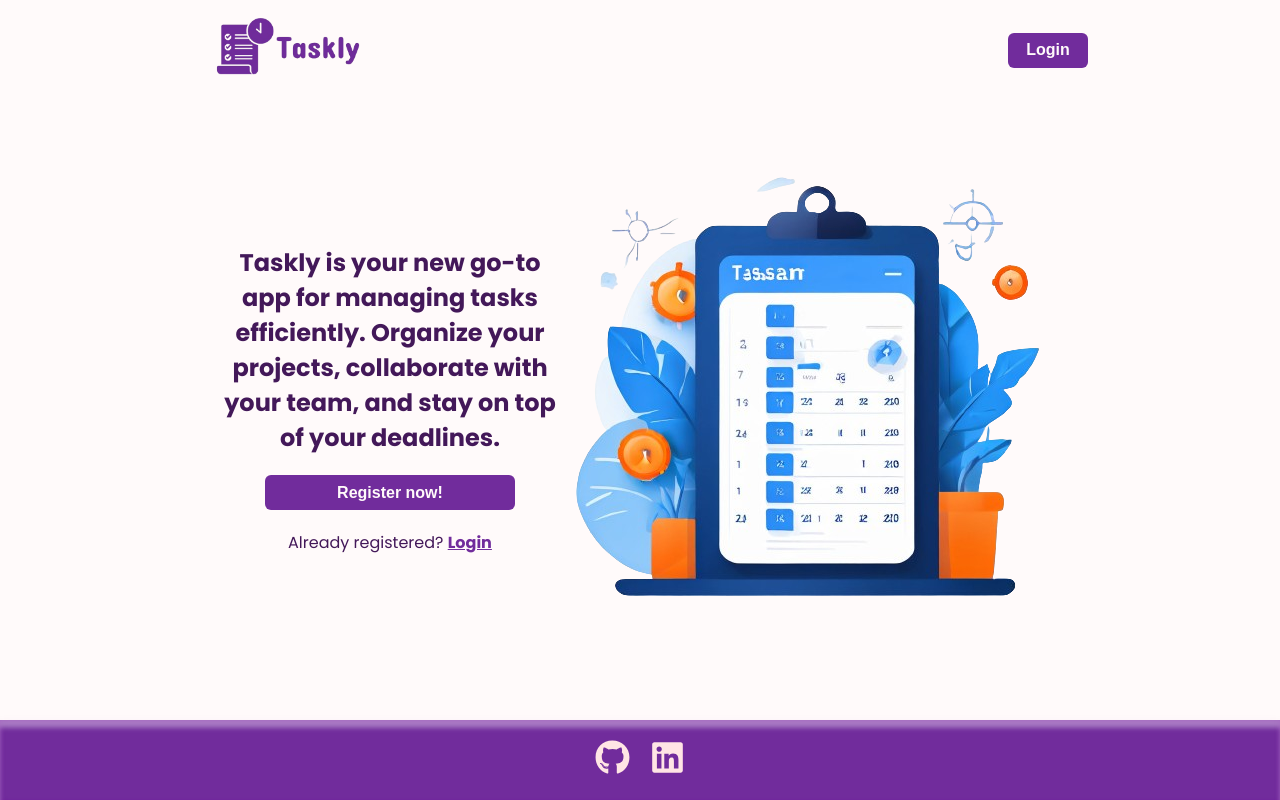
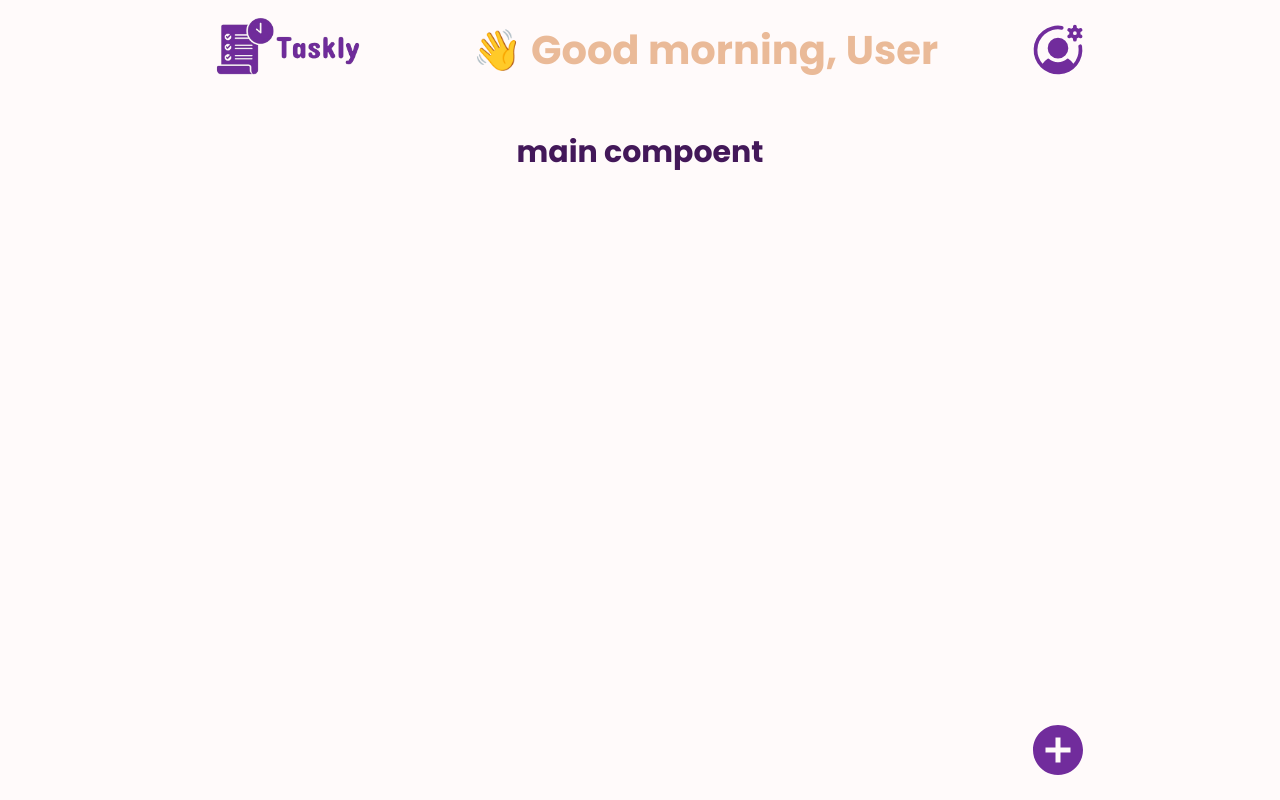
Before and after one commit to Naeemi7/Taskly, a React (Vite) app in the folder client/: page / in a window 1280 px wide. Built offline with nearby package versions, Linux system fonts and the light colour scheme.

Commit message:
the problem with the profile dropdown navigation has been resolved

```diff
--- a/client/src/components/Features/Navbar/DropdownItem.jsx
+++ b/client/src/components/Features/Navbar/DropdownItem.jsx
@@ -4,17 +4,18 @@ import Icon from "@reusable/Icon";
 
 const DropdownItem = ({ item }) => {
   return (
-    <li>
-      <Link to={item.to}>
+    <Link to={item.to} className="dropdown-link-items">
+      <li>
         <Icon
           library={item.library}
           name={item.name}
           size={item.size}
           className="dropdown-icon"
         />
-      </Link>
-      {item.label}
-    </li>
+
+        {item.label}
+      </li>
+    </Link>
   );
 };
 
--- a/client/src/data/reactIconsData.js
+++ b/client/src/data/reactIconsData.js
@@ -40,6 +40,7 @@ const reactIconsData = [
     name: "FaSignOutAlt",
     size: 22,
     label: "Logout",
+    to: "/logout",
   },
 ];
 
--- a/client/src/provider/UserProvider.jsx
+++ b/client/src/provider/UserProvider.jsx
@@ -3,7 +3,7 @@ import PropTypes from "prop-types";
 import UserContext from "@context/UserContext";
 
 export default function UserProvider({ children }) {
-  const [isLoggedIn, setIsLoggedIn] = useState(false);
+  const [isLoggedIn, setIsLoggedIn] = useState(true);
 
   return (
     <UserContext.Provider value={{ isLoggedIn, setIsLoggedIn }}>
--- a/client/src/styles/App.scss
+++ b/client/src/styles/App.scss
@@ -69,6 +69,9 @@ body {
           margin: 0;
           padding: 0;
 
+          .dropdown-link-items {
+            text-decoration: none;
+
             li {
               font-size: 1.5rem;
               padding: 10px;
@@ -97,6 +100,7 @@ body {
         }
       }
     }
+  }
 
   // Main Componenet
   .main-container {
@@ -111,6 +115,7 @@ body {
     .unprotected-main {
       display: flex;
       width: 100%;
+
       justify-content: center;
       align-items: center;
 
```
Lines whose indentation alone changed are shown as unchanged.
